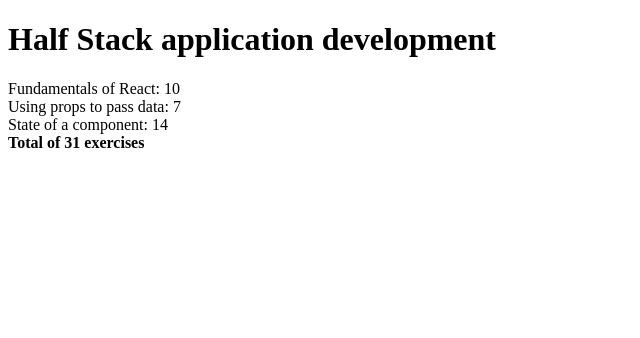
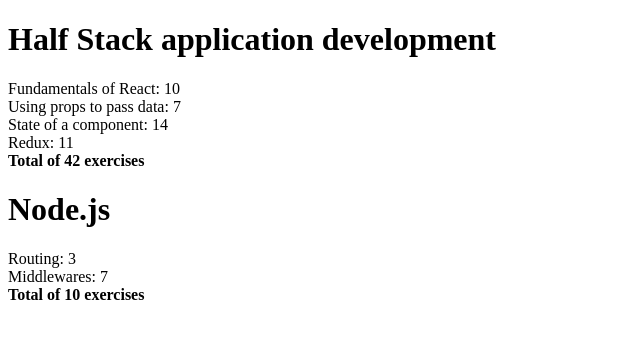
Before and after one commit to HossBigft/fullStackOpen, a React (Vite) app in the folder part2/courseinfo/: page / in a window 1280 px wide. Shown: the top 338 px of the page, without its empty margins (0-640 px from the left). Built offline with nearby package versions, Linux system fonts and the light colour scheme.

Commit message:
Add 2.4: Course information step9 but without map and with key warnung

```diff
--- a/part2/courseinfo/src/App.jsx
+++ b/part2/courseinfo/src/App.jsx
@@ -35,21 +35,41 @@ const Total = ({courses}) =>{
     </div>
   )
 }
-const Course = ({course}) => {
+const Course = ({courses}) => {
+
+
+  const content = courses.map(course => {
+    console.log(course.id);
+    console.log(course.name);
+    console.log(course.parts);
+    <div key={course.id}>
+      <Header name={course.name}/>
+      <Content courses={course.parts} />
+      <Total courses={course.parts} />
+    </div>
+  })
+  Object.values(courses).forEach(course =>
+    {
+      const buffer=[]
+      buffer.push(<Header name={course["name"]} />)
+      buffer.push(<Content courses={course["parts"]} />)
+      buffer.push(<Total courses={course["parts"]} />)
+      console.log(buffer)
+      content.push(buffer)
+    })
 
   return(
     <div>
-    <Header name={course["name"]} />
-    <Content courses={course["parts"]} />
-    <Total courses={course["parts"]} />
+    {content}
     </div>
   )
 }
 
 const App = () => {
-  const course = {
+  const course =  [
+    {
+      name: 'Half Stack application development',
       id: 1,
-    name: 'Half Stack application development',
       parts: [
         {
           name: 'Fundamentals of React',
@@ -65,11 +85,33 @@ const App = () => {
           name: 'State of a component',
           exercises: 14,
           id: 3
+        },
+        {
+          name: 'Redux',
+          exercises: 11,
+          id: 4
+        }
+      ]
+    },
+    {
+      name: 'Node.js',
+      id: 2,
+      parts: [
+        {
+          name: 'Routing',
+          exercises: 3,
+          id: 1
+        },
+        {
+          name: 'Middlewares',
+          exercises: 7,
+          id: 2
         }
       ]
     }
+  ]
 
-  return <Course course={course} />
+  return <Course courses={course} />
 }
 
 export default App
```
Lines whose indentation alone changed are shown as unchanged.
